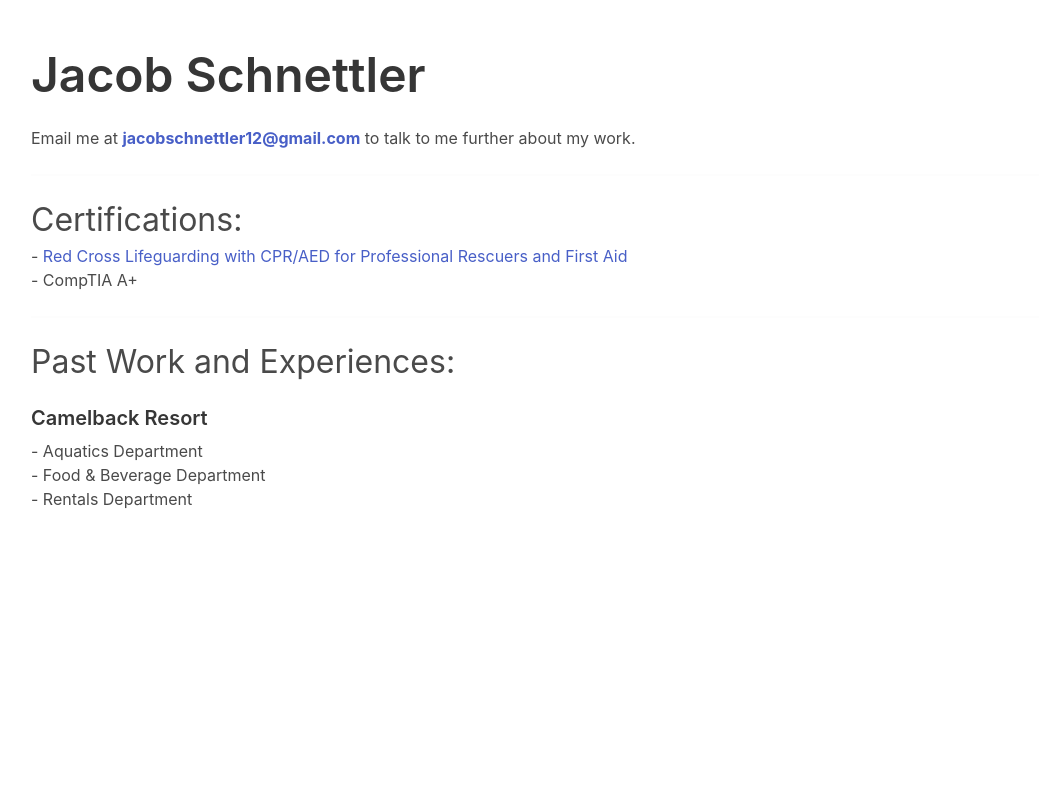
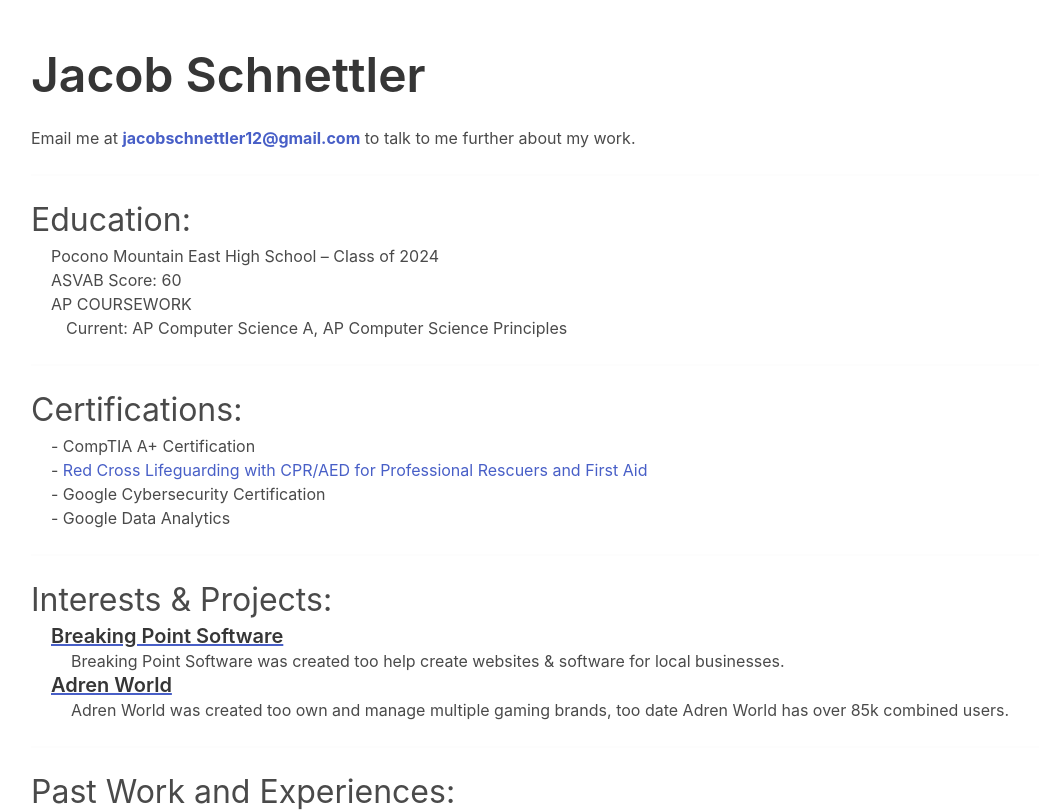
Before and after one commit to AdrenWRLD/personal-portfolio, a React (Create React App) app: page /resume in a window 1280 px wide. Shown: the top 812 px of the page, without its empty margins (45-1084 px from the left). Built offline with nearby package versions, Linux system fonts and the light colour scheme.

Commit message:
Resume updates

```diff
--- a/src/pages/resume.jsx
+++ b/src/pages/resume.jsx
@@ -10,13 +10,13 @@ const Resume = () => (
 		</Helmet>
 
 		<body data-new-gr-c-s-check-loaded='14.1107.0' data-gr-ext-installed=''>
-			<section class='section'>
-				<div class='container'>
-					<h1 class='title is-1 text-focus-in'>Jacob Schnettler</h1>
-					{/* <h2 class='subtitle is-2 text-focus-in mb-0'>
+			<section className='section'>
+				<div className='container'>
+					<h1 className='title is-1 text-focus-in'>Jacob Schnettler</h1>
+					{/* <h2 className='subtitle is-2 text-focus-in mb-0'>
 						Student &amp; Developer
 					</h2> */}
-					<p class='text-focus-in mb-4'>
+					<p className='text-focus-in mb-4'>
 						Email me at{' '}
 						<strong>
 							<a href='mailto:jacobschnettler12@gmail.com'>
@@ -25,9 +25,9 @@ const Resume = () => (
 						</strong>{' '}
 						to talk to me further about my work.
 					</p>
-					{/* <h2 class='subtitle is-3 text-focus-in2 mb-1'>About Me:</h2>
-					<p class='text-focus-in2'></p>
-					<ul class='mb-2'>
+					{/* <h2 className='subtitle is-3 text-focus-in2 mb-1'>About Me:</h2>
+					<p className='text-focus-in2'></p>
+					<ul className='mb-2'>
 						<li>
 							- Student &amp; Developer in High School, currently
 							exporing new technologies and tools
@@ -41,10 +41,32 @@ const Resume = () => (
 					Algebra 2, English, Physics, Spanish, US History, and PE.
 					<p></p> */}
 					<hr />
-					<h2 class='subtitle is-3 text-focus-in3 mb-1'>
+
+					<h2 className='subtitle is-3 text-focus-in3 mb-1'>
+						Education:
+					</h2>
+					<ul style={{ paddingLeft: '20px' }}>
+						<li>
+							Pocono Mountain East High School – Class of 2024
+						</li>
+						<li>
+							ASVAB Score: 60
+						</li>
+						<li>
+							AP COURSEWORK
+						</li>
+						<li style={{ paddingLeft: '15px' }}>
+							Current: AP Computer Science A, AP Computer Science Principles
+						</li>
+					</ul>
+
+					<hr />
+
+					<h2 className='subtitle is-3 text-focus-in3 mb-1'>
 						Certifications:
 					</h2>
-					<ul>
+					<ul style={{ paddingLeft: '20px' }}>
+						<li>- CompTIA A+ Certification</li>
 						<li>
 							-{' '}
 							<a
@@ -55,11 +77,38 @@ const Resume = () => (
 								Professional Rescuers and First Aid
 							</a>
 						</li>
-						<li>- CompTIA A+</li>
+						<li>- Google Cybersecurity Certification</li>
+						<li>- Google Data Analytics</li>
 					</ul>
+
+					<hr />
+
+					<h2 className='subtitle is-3 text-focus-in3 mb-1'>
+						Interests & Projects:
+					</h2>
+					<div style={{ paddingLeft: '20px' }}>
+						<div>
+							<a href="https://breakingpoint.software" target="_blank" style={{ textDecoration: 'underline' }}>
+								<h3 className='subtitle is-5 mb-0'>
+									<strong>Breaking Point Software</strong>
+								</h3>
+							</a>
+							<p style={{ paddingLeft: '20px' }}>Breaking Point Software was created too help create websites & software for local businesses.</p>
+						</div>
+
+						<div>
+							<a href="https://adren.world" target="_blank" style={{ textDecoration: 'underline' }}>
+								<h3 className='subtitle is-5 mb-0'>
+									<strong>Adren World</strong>
+								</h3>
+							</a>
+							<p style={{ paddingLeft: '20px' }}>Adren World was created too own and manage multiple gaming brands, too date Adren World has over 85k combined users.</p>
+						</div>
+					</div>
+
 					{/* <hr />
-					<h2 class='subtitle is-3 text-focus-in3 mb-1'>Skills:</h2>
-					<p class='text-focus-in2 mb-2'>
+					<h2 className='subtitle is-3 text-focus-in3 mb-1'>Skills:</h2>
+					<p className='text-focus-in2 mb-2'>
 						Here are some skills that help in my growth and
 						progression as a developer.
 					</p>
@@ -75,7 +124,7 @@ const Resume = () => (
 						</li>
 					</ul>
 					<strong>Languages:</strong>
-					<ul class='mb-2'>
+					<ul className='mb-2'>
 						<li>
 							<abbr title='Server-Side JavaScript Executor'>
 								- Node JS
@@ -124,18 +173,18 @@ const Resume = () => (
 						</li>
 					</ul> */}
 					<hr />
-					<h2 class='subtitle is-3 text-focus-in4'>
+					<h2 className='subtitle is-3 text-focus-in4'>
 						Past Work and Experiences:
 					</h2>
-					<div class='columns text-focus-in4 is-multiline '>
-						{/* <div class='column is-half'>
-							<h3 class='subtitle is-5 mb-0'>
+					<div className='text-focus-in4 is-multiline' style={{ paddingLeft: "20px" }}>
+						{/* <div className='column is-half'>
+							<h3 className='subtitle is-5 mb-0'>
 								<strong>Adren World</strong>
 							</h3>
 							<a href='https://snapout.nl/' target='_blank'>
 								Visit our Website
 							</a>
-							<ul class='mt-2'>
+							<ul className='mt-2'>
 								<li>
 									- Team working skills with another
 									developer.
@@ -158,18 +207,28 @@ const Resume = () => (
 							</ul>
 						</div> */}
 
-						<div class='column is-half'>
-							<h3 class='subtitle is-5 mb-0'>
-								<strong>Camelback Resort</strong>
+						<div>
+							<h3 className='subtitle is-5 mb-0'>
+								<strong>Aquatics - Camelback Resort (October 2021 - Present)</strong>
 							</h3>
-							<ul class='mt-2'>
-								<li>- Aquatics Department</li>
-								<li>- Food & Beverage Department</li>
-								<li>- Rentals Department</li>
+							<ul className='mt-2'>
+								<li>- Worked with other employees too maintain safety.</li>
+								<li>- Make sure guests felt welcomed while in the park.</li>
 							</ul>
 						</div>
-						{/* <div class='column is-half'>
-							<h3 class='subtitle is-5 mb-0'>
+
+						<div style={{ paddingTop: '20px' }}>
+							<h3 className='subtitle is-5 mb-0'>
+								<strong>Rentals Dept. - Camelback Resort (2020 - 2021)</strong>
+							</h3>
+							<ul className='mt-2'>
+								<li>- Managed a stock of Snowboards & Snowboard boots, managing handing out & returning</li>
+								<li>- Worked with other employees</li>
+								<li>- Made guests feel welcome</li>
+							</ul>
+						</div>
+						{/* <div className='column is-half'>
+							<h3 className='subtitle is-5 mb-0'>
 								<strong>Snowside Hosting</strong>
 							</h3>
 							<a
@@ -178,7 +237,7 @@ const Resume = () => (
 							>
 								Visit our Website
 							</a>
-							<ul class='mt-2'>
+							<ul className='mt-2'>
 								<li>
 									- Assist cleints with techincal issues they
 									experience
@@ -199,7 +258,7 @@ const Resume = () => (
 						</div> */}
 					</div>
 					{/* <center>
-						<p class='text-focus-in4'>
+						<p className='text-focus-in4'>
 							Copyright © Jacob Schnettler{' '}
 							{new Date().getFullYear()} - All Rights Reserved
 						</p>
```
